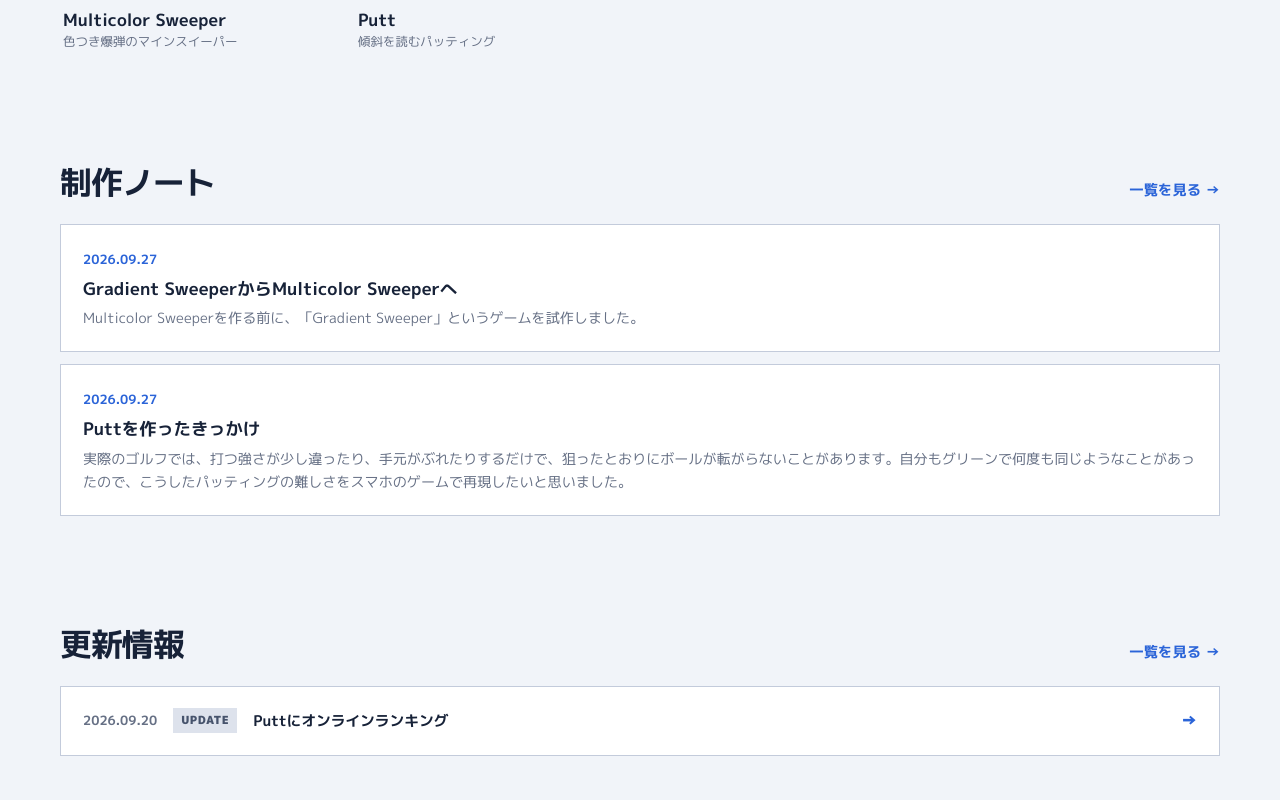
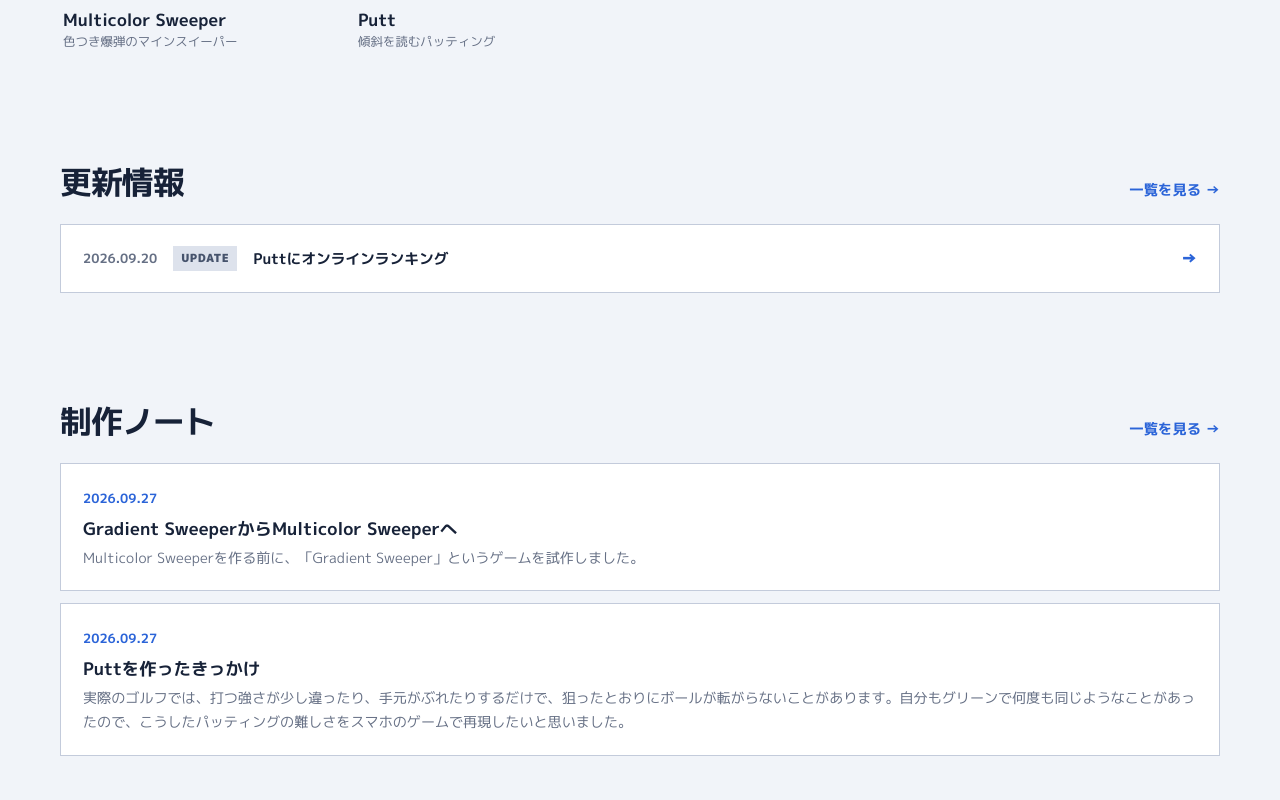
Before and after one commit to hanagemaru/hanage-hub, a Next.js app: page / in a window 1280 px wide. Shown: the part 640-1440 px from the top of the page. Built offline with nearby package versions, Linux system fonts and the light colour scheme; no server answers.

Commit message:
Show updates before development notes on home page

```diff
--- a/src/components/pages/HomeView.tsx
+++ b/src/components/pages/HomeView.tsx
@@ -35,16 +35,6 @@ export function HomeView({ locale }: { locale: Locale }) {
         </div>
       </section>
 
-      <section className="section pageWidth" aria-labelledby="notes-title">
-        <div className="sectionHeading">
-          <h2 id="notes-title">{t.home.notesHeading}</h2>
-          <Link className="textLink" href={localePath(locale, "/notes/")}>
-            {t.home.notesMore} <span aria-hidden="true">→</span>
-          </Link>
-        </div>
-        <NoteList locale={locale} notes={getNotes(locale).slice(0, HOME_NOTES)} />
-      </section>
-
       <section className="section pageWidth" aria-labelledby="news-title">
         <div className="sectionHeading">
           <h2 id="news-title">{t.home.updatesHeading}</h2>
@@ -59,6 +49,16 @@ export function HomeView({ locale }: { locale: Locale }) {
           <span className="newsArrow" aria-hidden="true">→</span>
         </Link>
       </section>
+
+      <section className="section pageWidth" aria-labelledby="notes-title">
+        <div className="sectionHeading">
+          <h2 id="notes-title">{t.home.notesHeading}</h2>
+          <Link className="textLink" href={localePath(locale, "/notes/")}>
+            {t.home.notesMore} <span aria-hidden="true">→</span>
+          </Link>
+        </div>
+        <NoteList locale={locale} notes={getNotes(locale).slice(0, HOME_NOTES)} />
+      </section>
     </main>
   );
 }
```
